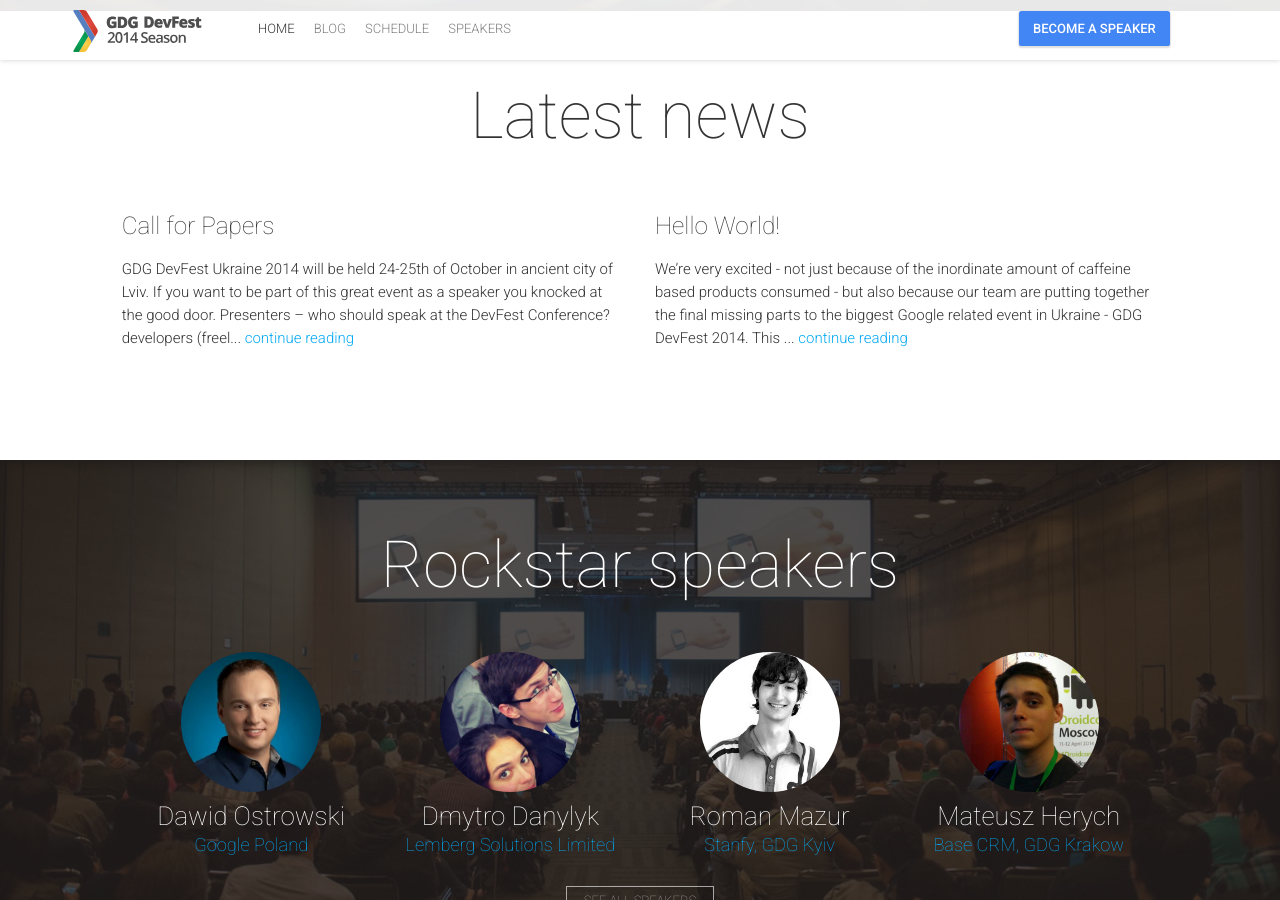
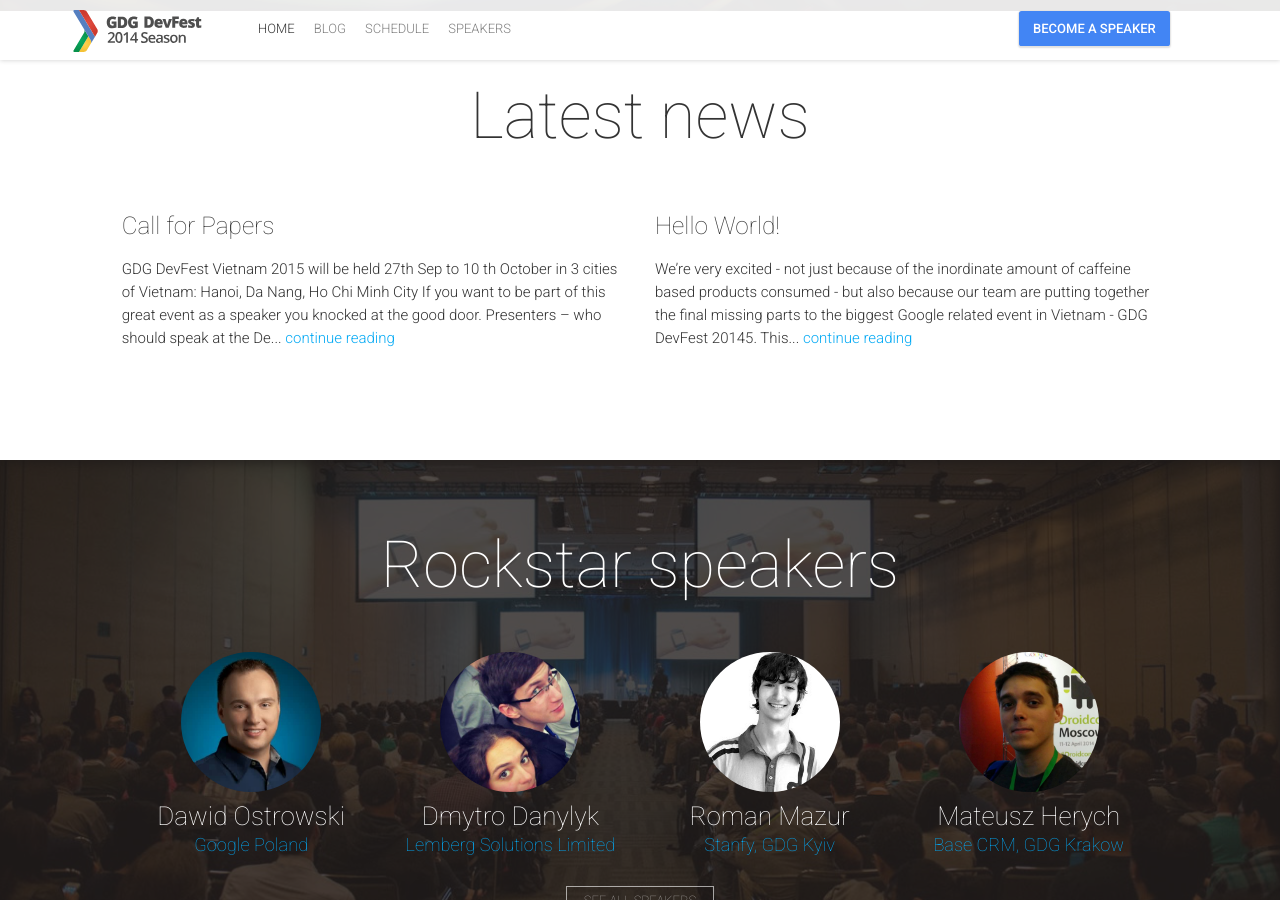
Before and after one commit to hungle90/hanoi, a Jekyll site: the page built from index.html, in a window 1280 px wide and 900 px high, scrolled down 1770 px. Built offline with Jekyll 4.4.1, drawn with Linux system fonts in a browser that asks for light colours; nearby versions of some CDN libraries; comment, search, counter and statistics services are not loaded; some of the changed text lies outside the part shown.

Commit message:
Update 2

```diff
--- a/_config.yml
+++ b/_config.yml
@@ -61,7 +61,7 @@
 typeoutFallback: "Season"
 heroButtons:
  - {link: "https://bit.ly/gdgdevfest2015", text: "Become a speaker"}
- - {permalink: "/#tickets", text: "Buy tickets"}
+ - {link: "https://bit.ly/gdgdevfest2015", text: "Registration"}
 
 # About Block
 aboutTitle: "About GDG DevFest"
--- a/_posts/2014-07-21-call-for-papers.markdown
+++ b/_posts/2014-07-21-call-for-papers.markdown
@@ -1,10 +1,10 @@
 ---
 layout: post
 title:  "Call for Papers"
-date:   2014-07-21 09:00:00
+date:   2015-09-8 09:00:00
 isStaticPost: false
 ---
-GDG DevFest Ukraine 2014 will be held 24-25th of October in ancient city of Lviv. If you want to be part of this great event as a speaker you knocked at the good door.
+GDG DevFest Vietnam 2015 will be held 27th Sep to 10 th October in 3 cities of Vietnam: Hanoi, Da Nang, Ho Chi Minh City If you want to be part of this great event as a speaker you knocked at the good door.
 
 #### Presenters – who should speak at the DevFest Conference?
 
@@ -20,7 +20,7 @@
 
 ##### Android
 
-__Google I/O 2014__
+__Google I/O 2015__
 
 * Material Design
 * Migration to ART
@@ -57,7 +57,7 @@
 
 
 #### Please submit your proposals [here](http://bit.ly/dfua-c4p).
-__Deadline__ is September 1, 2014
+__Deadline__ is September 15, 2015
 
 __Please note:__ There is no guarantee that a submission will be put onto the conference agenda!<br/>
 
--- a/_posts/2014-07-21-hello-world.markdown
+++ b/_posts/2014-07-21-hello-world.markdown
@@ -7,15 +7,15 @@
 
 We're very excited - not just because of the inordinate amount of caffeine based products consumed -
 but also because our team are putting together
-the final missing parts to the biggest Google related event in Ukraine - [GDG DevFest 2014](http://devfest.gdg.org.ua/).
+the final missing parts to the biggest Google related event in Vietnam - [GDG DevFest 20145](http://devfest.vn/).
 
-This year event will take place in cultural capital of Ukraine - Lviv. Being a unique European city in Ukraine, Lviv is among top 10 cities of the world to visit in 2014 according to the travel group “The Rough Guide” and is among top 10 cities for spending weekends in Europe according to Lonely Planet. So take your time to spend weeked in last hidden gem in the Europe in company of experts and technical geeks.
+This year event will take place in Hanoi, Da Nang, Ho Chi MInh City. Being a unique Asia city in Vietnam, 3 cities is among top 10 cities of the Asia to visit in 2014 according to the travel group “The Rough Guide” and is among top 10 cities for spending weekends in Europe according to Lonely Planet. So take your time to spend weeked in last hidden gem in the Europe in company of experts and technical geeks.
 
 So should you also be excited? Well yes... and here's why!
 
-* **Attendance**: we're expecting over 350 attendees
+* **Attendance**: we're expecting over 1500 attendees
 * **Topic**: more than 48 hours of pure Google technologies
-* **Date**: 24-25 of October, expect hackathon and workshops on a first day and conference on the second
+* **Date**: September -  October, expect hackathon and workshops on a first day and conference on the second
 * **Venue**: Kinopalace Cinema - for a first time we'll make technical event in real cinema directly in the heart of the ancient city of Lviv
 * **Speakers**: we're in the process of finalising the list of speakers
 
```
